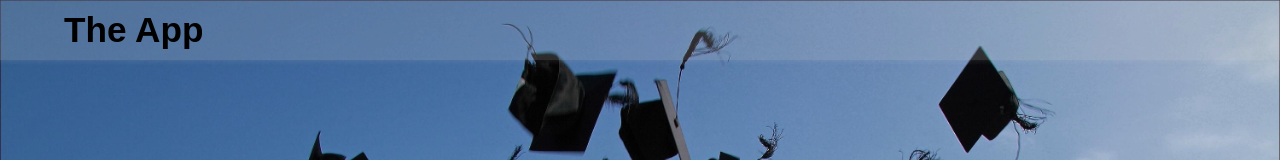
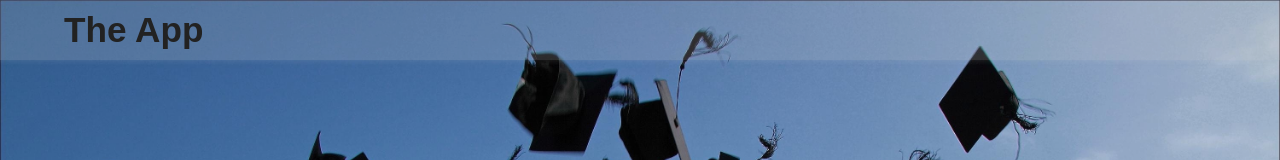
Before and after one commit to SubhamSengupta/The-app, a React app: page / in a window 1280 px wide. Shown: the top 160 px of the page. Built offline with nearby package versions, Linux system fonts and the light colour scheme.

Commit message:
fix components path and minor css

```diff
--- a/src/App/index.js
+++ b/src/App/index.js
@@ -1,5 +1,5 @@
 import React from 'react'
-import HomePage from '../pages/HomePage'
+import HomePage from '../Pages/HomePage'
 
 const App = () => <HomePage />
 
--- a/src/Components/PageAppBar/style.css
+++ b/src/Components/PageAppBar/style.css
@@ -15,7 +15,6 @@
   margin: auto 0 auto 5%;
   font-weight: 700;
   font-size: 2.2rem;
-  color: linear-gradient(#222, #333);
+  color: #222222;
   font-family: Arial, Helvetica, sans-serif;
-
 }
--- a/src/Pages/HomePage/index.js
+++ b/src/Pages/HomePage/index.js
@@ -1,6 +1,6 @@
 import React from 'react'
-import PublicPageWrapper from '../../components/PublicPageWrapper'
-import BigBanner from '../../components/BigBanner'
+import PublicPageWrapper from '../../Components/PublicPageWrapper'
+import BigBanner from '../../Components/BigBanner'
 
 import HomePageBanner from './assets/home_page_banner.jpg'
 
```
